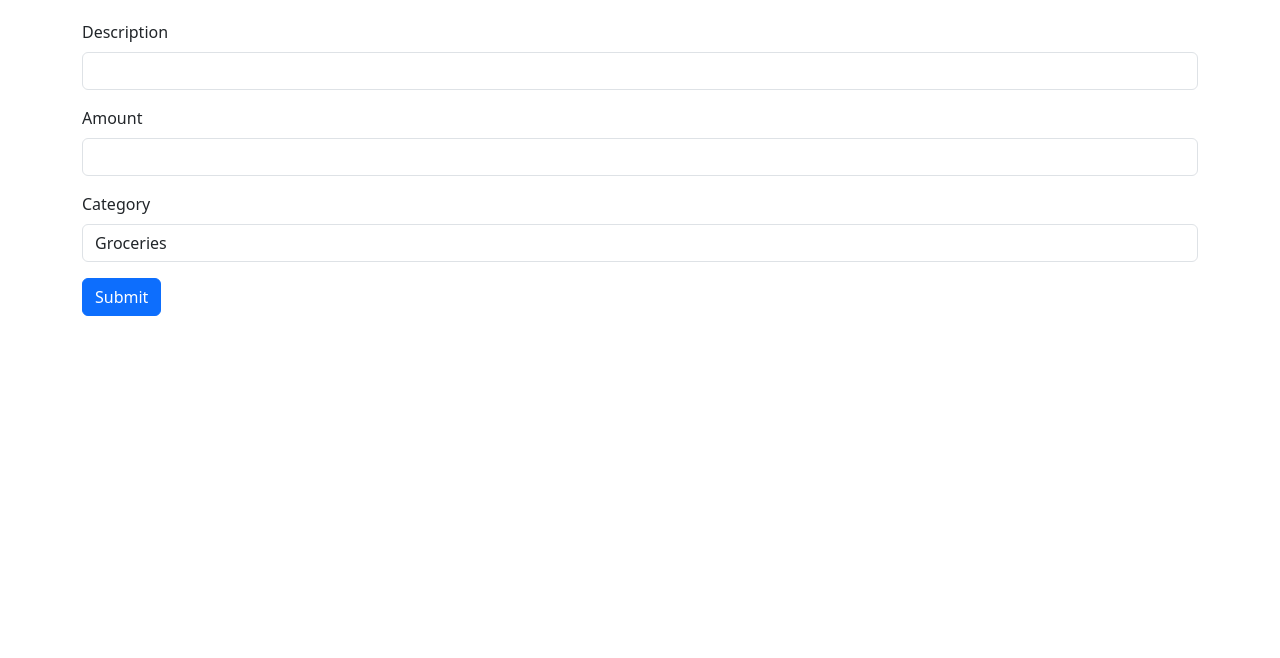
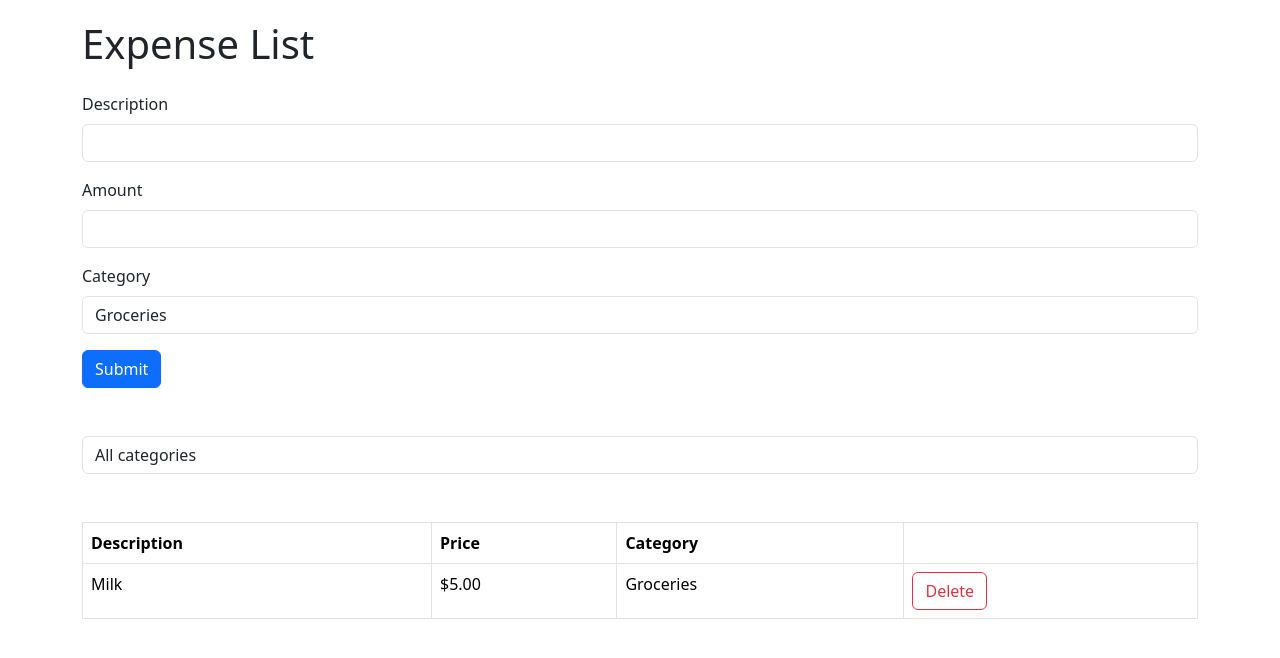
Before and after one commit to Bappy4u/ExpenseList, a React (Vite) app: page / in a window 1280 px wide. Shown: the top 658 px of the page. Built offline with nearby package versions, Linux system fonts and the light colour scheme.

Commit message:
Initialized expense list

```diff
--- a/src/App.tsx
+++ b/src/App.tsx
@@ -1,10 +1,15 @@
 import Form from "./components/Form";
+import ExpenseList from "./components/ExpenseList"
 
 
 function App() {
     return  (
         <div className="container">
+            <h1>Expense List</h1>
+            <div className="mb-4"></div>
             <Form/>
+            <div className="mb-5"></div>
+            <ExpenseList></ExpenseList>
         </div>
 
     )
--- /dev/null
+++ b/src/components/ExpenseList.tsx
@@ -0,0 +1,42 @@
+interface props {
+    expenseList: string[];
+}
+let list = ["abc", "def"];
+const ExpenseList = ({expenseList}: props) => {
+    return (
+        <>
+            <div className="mb-5">
+                <select id="category" className="form-control">
+                    <option value="All">All categories</option>
+                    <option value="Groceries">Groceries</option>
+                    <option value="Utilities">Utilities</option>
+                    <option value="Mobile">Mobile & Gadgets</option>
+                    <option value="Electronics">Electronics</option>
+                </select>
+            </div>
+
+            <table className="table table-bordered">
+                <thead>
+                <tr>
+                    <th scope="col" >Description</th>
+                    <th scope="col">Price</th>
+                    <th scope="col">Category</th>
+                    <th scope="col"></th>
+                </tr>
+                </thead>
+                <tbody>
+
+                <tr>
+                    <td>Milk</td>
+                    <td>$5.00</td>
+                    <td>Groceries</td>
+                    <td><button className="btn btn-outline-danger">Delete</button></td>
+                </tr>
+
+                </tbody>
+            </table>
+        </>
+    );
+};
+
+export default ExpenseList;
```
